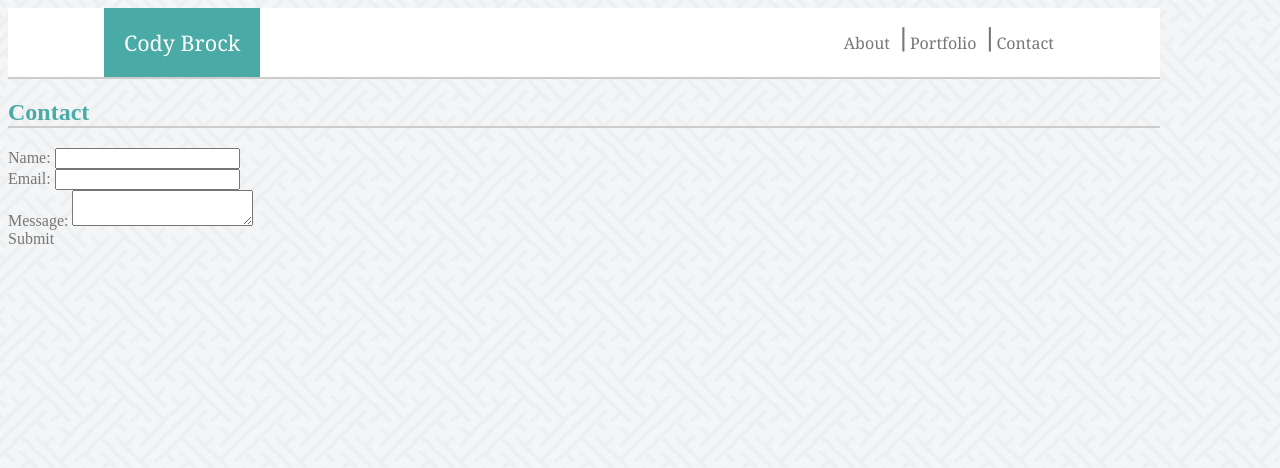
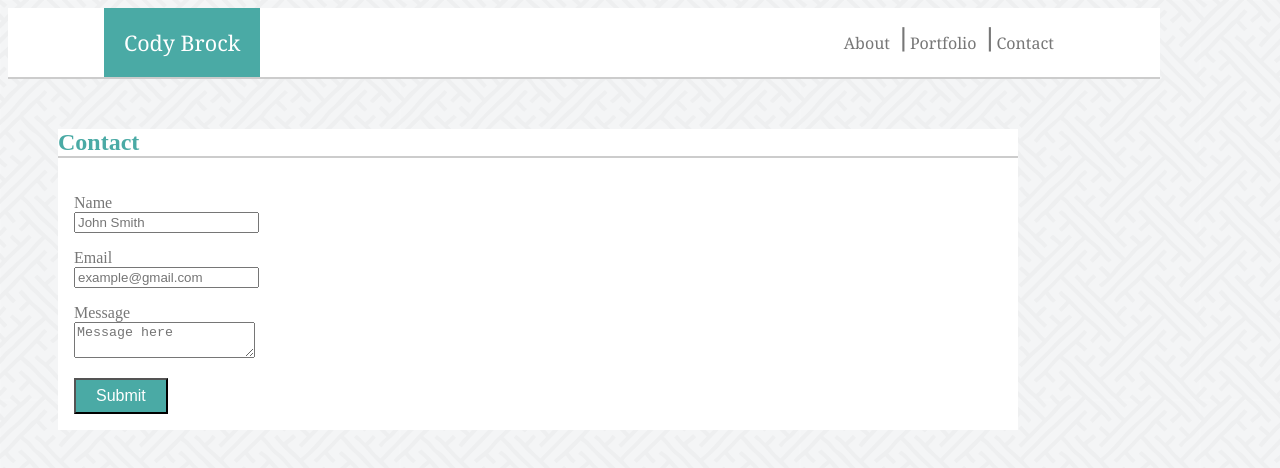
Before and after one commit to cody-brock/Basic-Portfolio, a plain HTML site: page contact.html in a window 1280 px wide. Drawn offline with Linux system fonts and the light colour scheme.

Commit message:
mostly finishes work on the Contact page.  begins styling on Portfolio

```diff
--- a/assets/css/style.css
+++ b/assets/css/style.css
@@ -18,6 +18,7 @@ header:after {
     width: 960px;
     margin: 50px;
     background-color: #ffffff
+    /* padding: 50px 50px 50px 50px; */
 }
 
 h2 {
@@ -142,3 +143,26 @@ nav a:hover {
 
 
 }
+
+
+
+/* Contact page field formatting */
+
+form {
+    padding: 1em;
+    width: 300px;
+}
+
+form div + div {
+    margin-top: 1em;
+  }
+
+button {
+    background-color: #4aaaa5;
+    color: #ffffff;
+    padding-right: 20px;
+    padding-left: 20px;
+    padding-top: 7px;
+    padding-bottom: 7px;
+    font-size: 12pt;
+}
--- a/contact.html
+++ b/contact.html
@@ -32,29 +32,34 @@
         <!--[if lt IE 7]>
             <p class="browsehappy">You are using an <strong>outdated</strong> browser. Please <a href="#">upgrade your browser</a> to improve your experience.</p>
         <![endif]-->
+        <div class="main-content-wrapper">
 
             <h2>Contact</h2>
 
                 <form = action="/my-handling-form-page" method="POST">
 
-                <div>
-                    <label for="name">Name:</label>
-                    <input type="text" id="name" name="user_name">
+                    <div class="form-width">
+                        <label for="name">Name</label><br>
+                        <input type="text" id="name" name="user_name" placeholder="John Smith">
                     </div>
 
                     <div>
-                    <label for="mail">Email:</label>
-                    <input type="email" id="mail" name="user_mail">
+                        <label for="mail">Email</label><br>
+                        <input type="email" id="mail" name="user_mail" placeholder="example@gmail.com">
                     </div>
 
                     <div>
-                        <label for="msg">Message:</label>
-                        <textarea id="msg" name="user_message"></textarea>
+                        <label for="msg">Message</label><br>
+                        <textarea id="msg" name="user_message" placeholder="Message here"></textarea>
                     </div>
 
-                <div>Submit</div>
+                    <div class="button">
+                        <button type="submit">Submit</button>
+                    </div>
 
                 </form>
+
+        </div>
 
 
         <script src="" async defer></script>
```
Also changed, not shown: portfolio.html (+28 -7 lines). Lines whose indentation alone changed are shown as unchanged.
